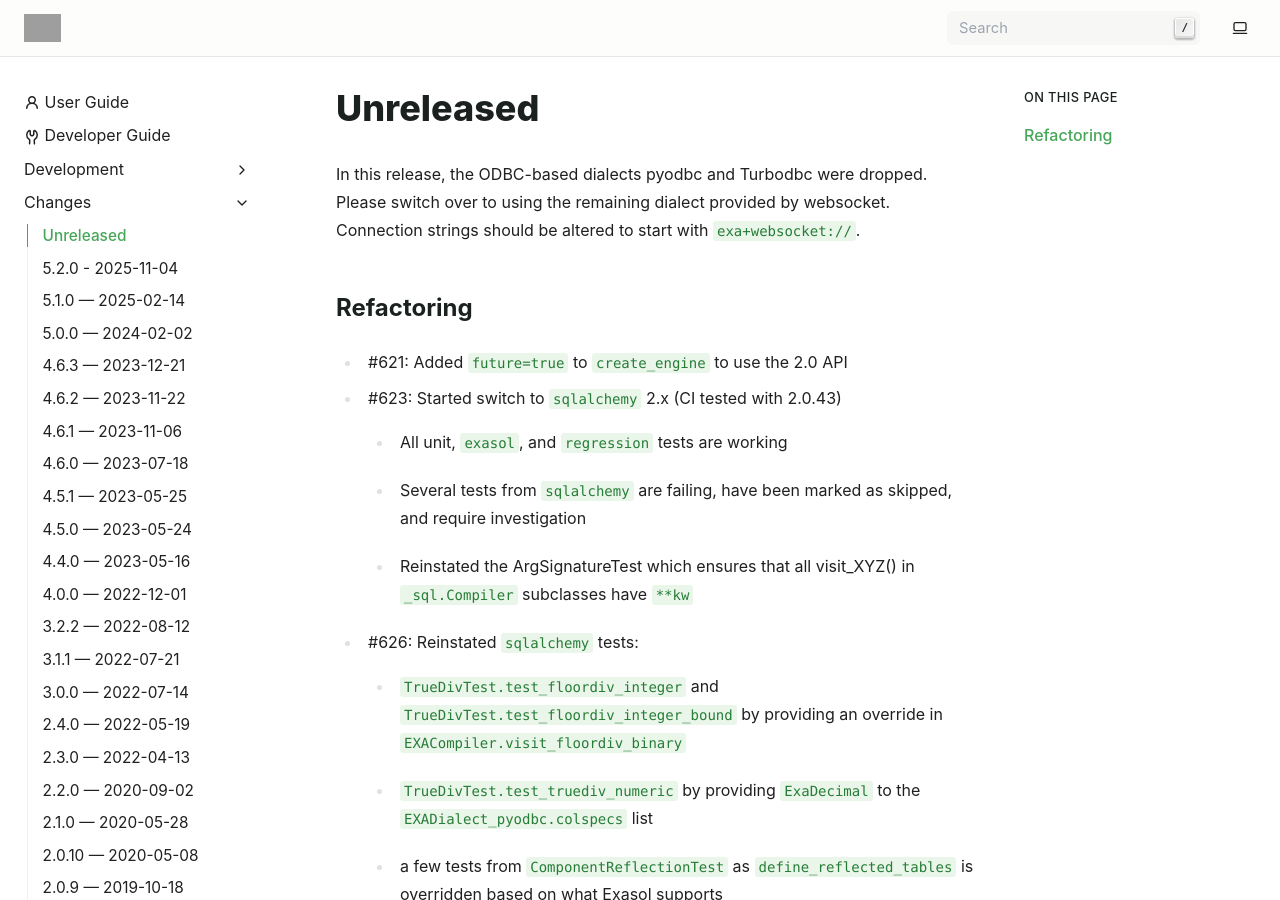
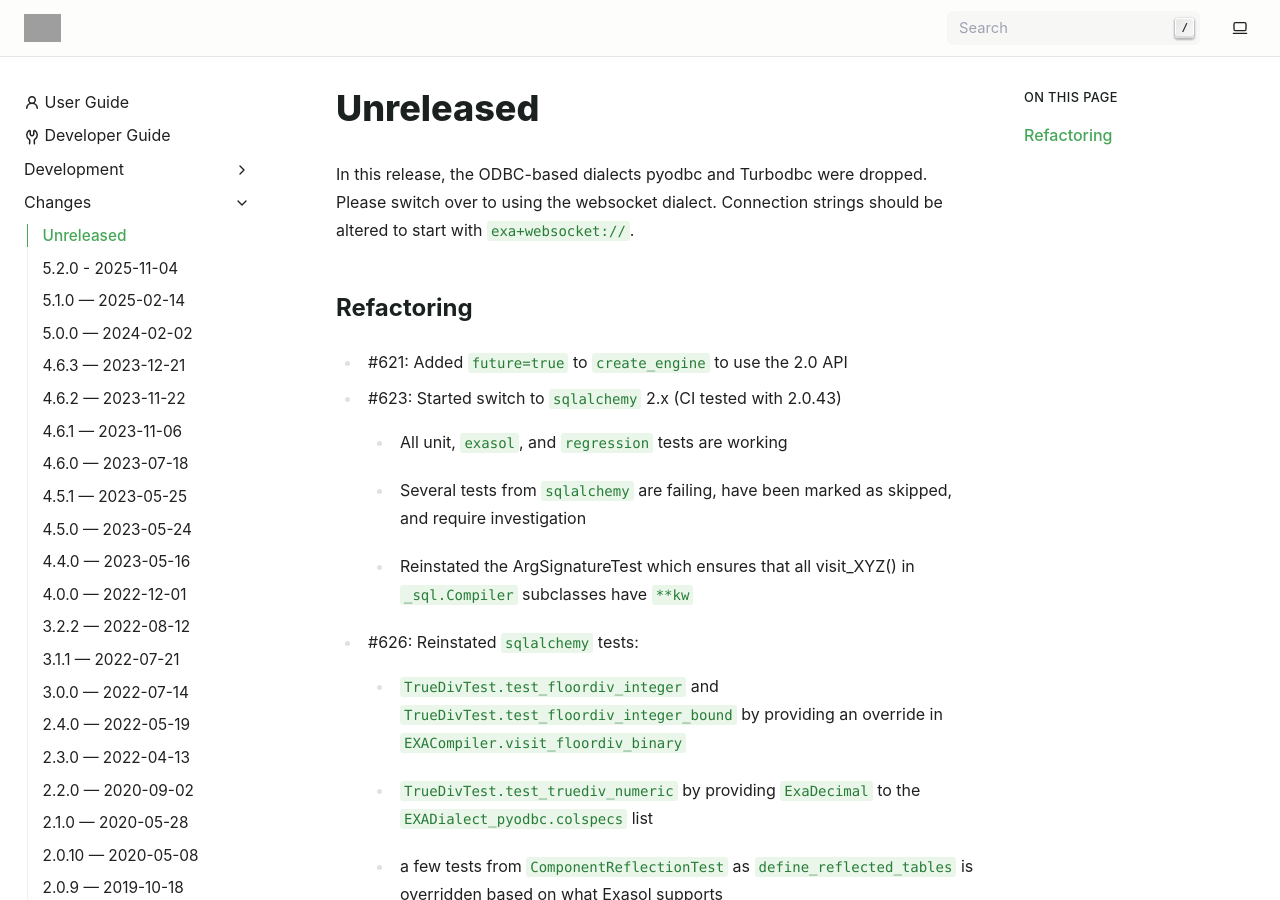
Before and after one commit to exasol/sqlalchemy-exasol, a Sphinx documentation site: the page built from doc/changes/unreleased.md, in a window 1280 px wide and 900 px high. Built offline with Sphinx 7.4.7, drawn with Linux system fonts in a browser that asks for light colours; pages that are not in the unit, such as notebooks, are missing from menus; grey boxes are pictures that could not be loaded.

Commit message:
Add change to unreleased.md per review comment

```diff
--- a/doc/changes/unreleased.md
+++ b/doc/changes/unreleased.md
@@ -1,7 +1,7 @@
 # Unreleased
 
 In this release, the ODBC-based dialects pyodbc and Turbodbc were dropped. Please
-switch over to using the remaining dialect provided by websocket. Connection
+switch over to using the websocket dialect. Connection
 strings should be altered to start with `exa+websocket://`.
 
 ## Refactoring
```
